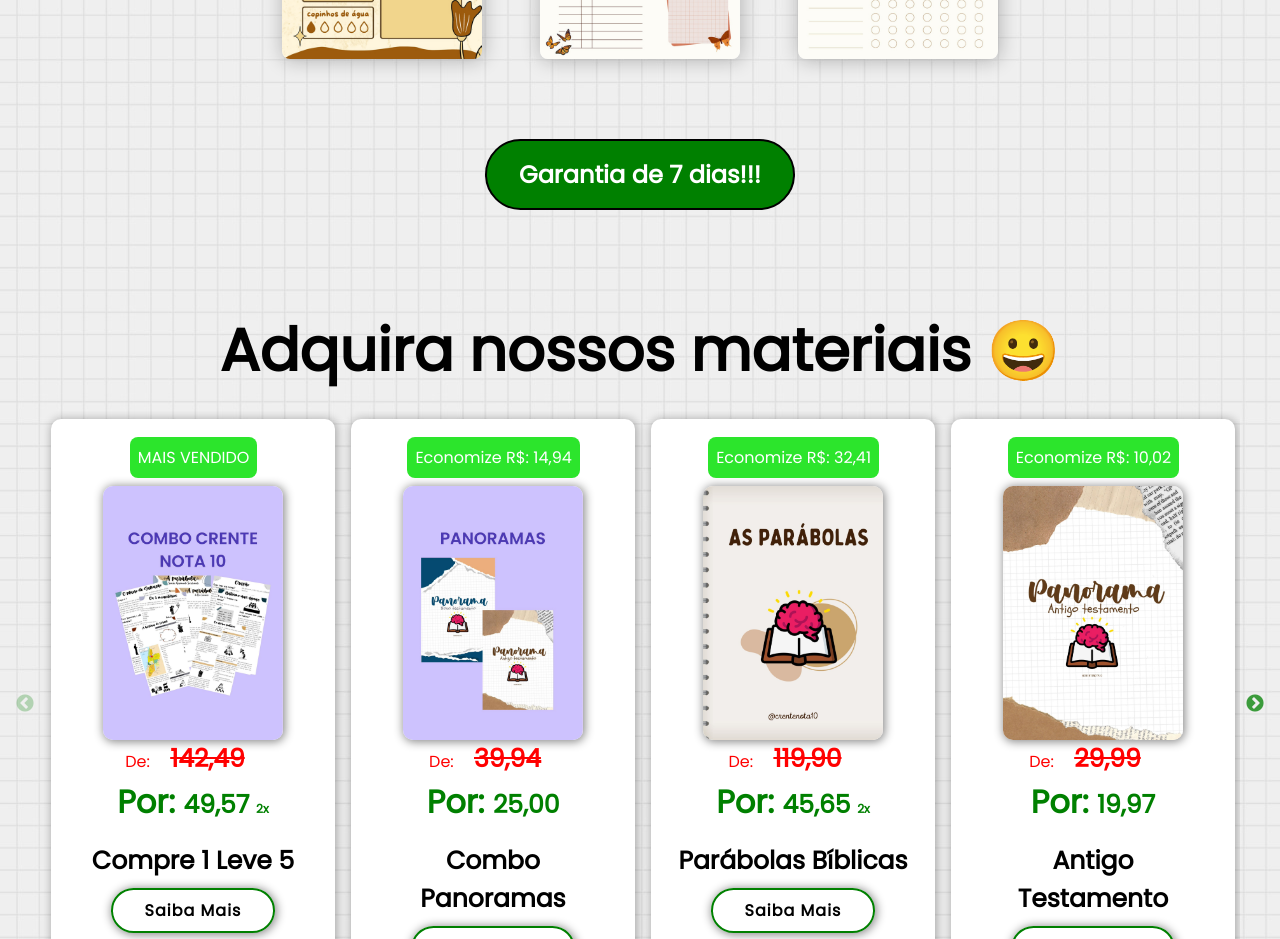
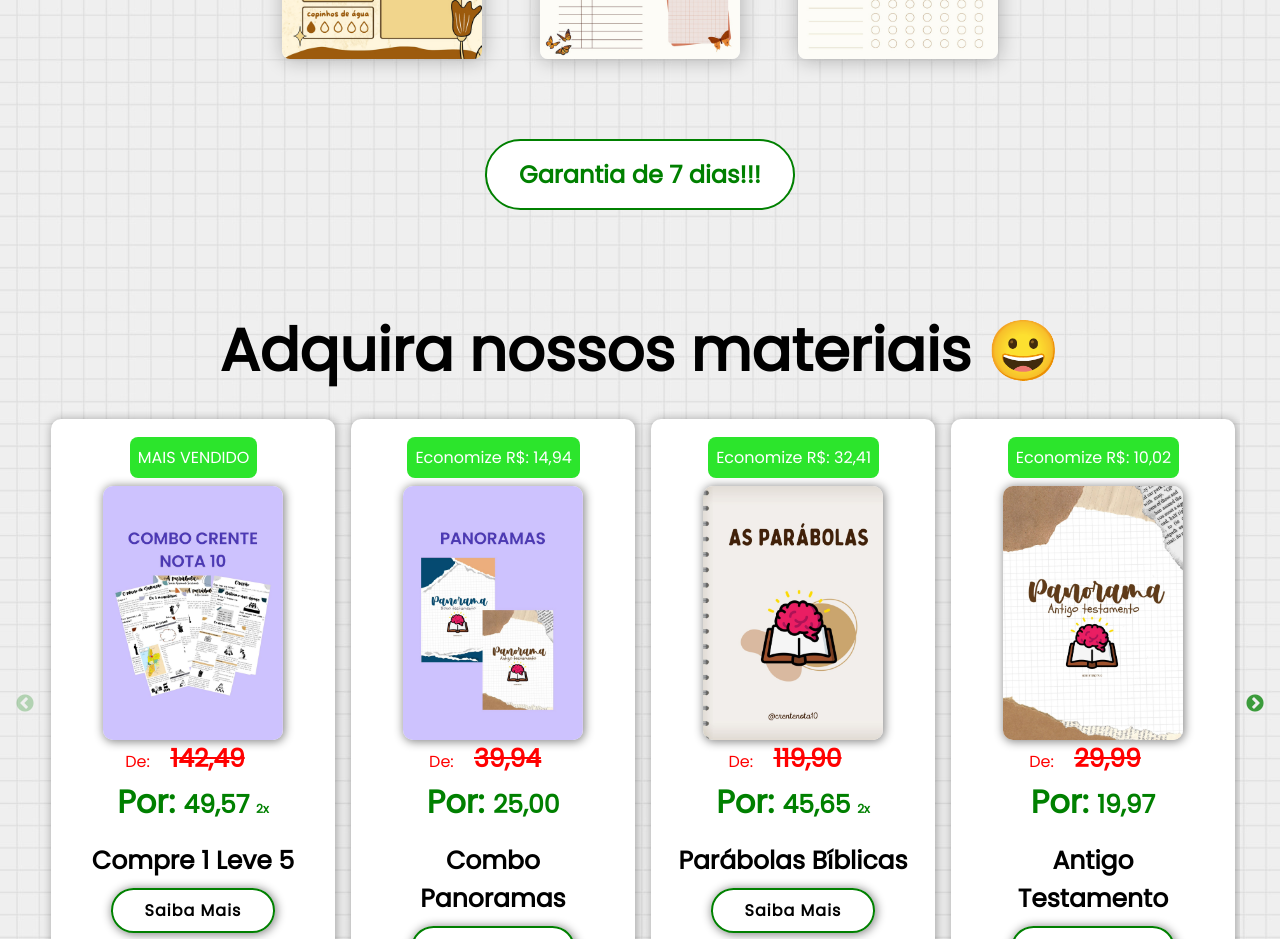
Before and after one commit to M4rcoos/lPDevocional, a React (Vite) app: page / in a window 1280 px wide. Shown: the part 3380-4319 px from the top of the page. Built offline with nearby package versions, Linux system fonts and the light colour scheme.

Commit message:
Update Organização.css

```diff
--- a/src/components/Organização/Organização.css
+++ b/src/components/Organização/Organização.css
@@ -46,11 +46,11 @@ section.organizacao .container-organizacao .btnGarantia{
 }
 section.organizacao .container-organizacao .btnGarantia h1{
 
-    color: #fff;
+    color: green;
     padding: 1rem 2rem;
-    background-color: green;
+    background-color: #fff;
     border-radius: 80px;
-    border: 2px solid black;
+    border: 2px solid green;
 }
 @media (max-width:760px){
     section.orgMain .container-organizacao .boxImg{
```
